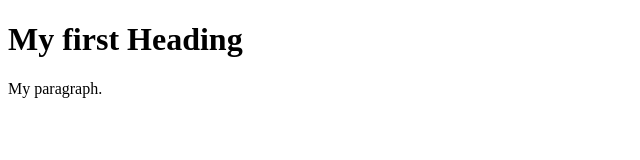
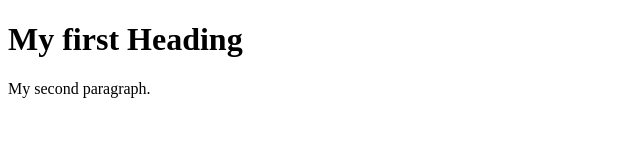
Before and after one commit to jaba-giqoshvili/create-conflict-test, a plain HTML site: page index.html in a window 1280 px wide. Shown: the full height of the page, 0-640 px from the left. Drawn offline with Linux system fonts and the light colour scheme.

Commit message:
change first second

```diff
--- a/index.html
+++ b/index.html
@@ -3,7 +3,7 @@
 <body>
 
 <h1>My first Heading</h1>
-<p>My  paragraph.</p>
+<p>My second paragraph.</p>
 
 </body>
 </html>
```
